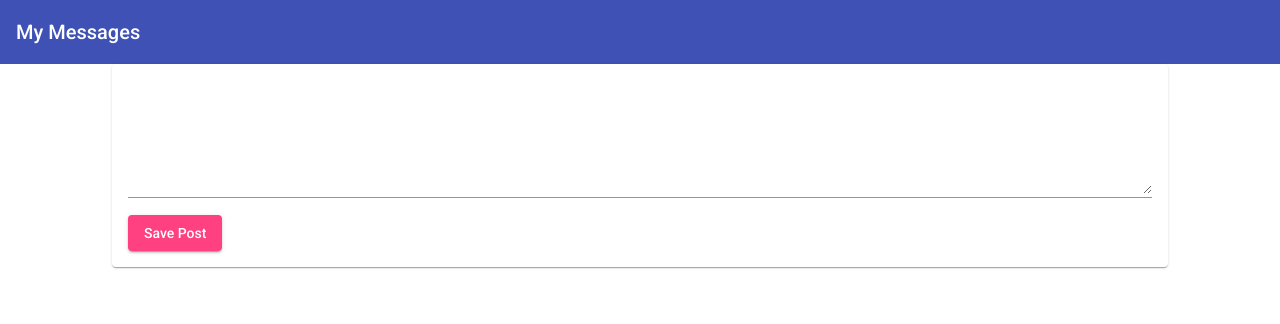
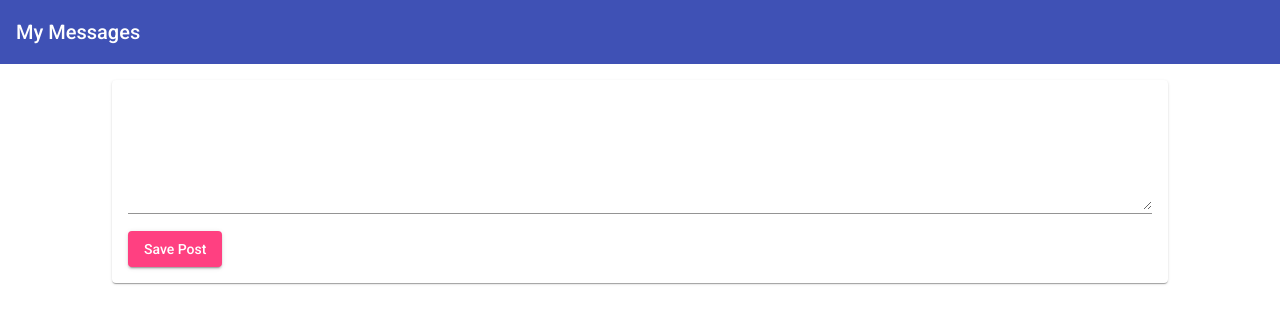
Before and after one commit to rishabhgist/mean-app-demo, an Angular app: page / in a window 1280 px wide. Shown: the top 324 px of the page. Built offline with nearby package versions, Linux system fonts and the light colour scheme.

Commit message:
added main element into the app-root

```diff
--- a/src/app/app.component.css
+++ b/src/app/app.component.css
@@ -0,0 +1,3 @@
+main{
+    margin-top: 1rem;
+}
--- a/src/app/app.component.html
+++ b/src/app/app.component.html
@@ -1,2 +1,4 @@
 <app-header></app-header>
-<app-post-create></app-post-create>
+<main>
+    <app-post-create></app-post-create>
+</main>
```
